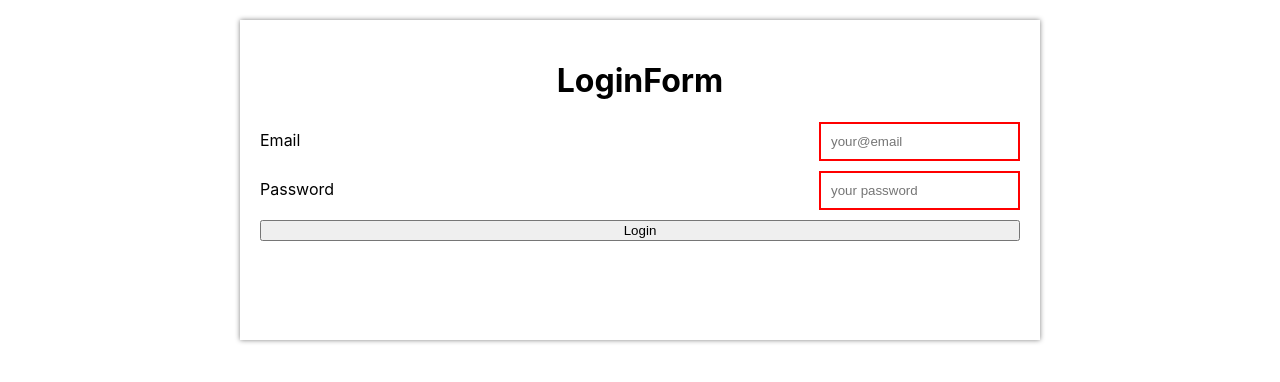
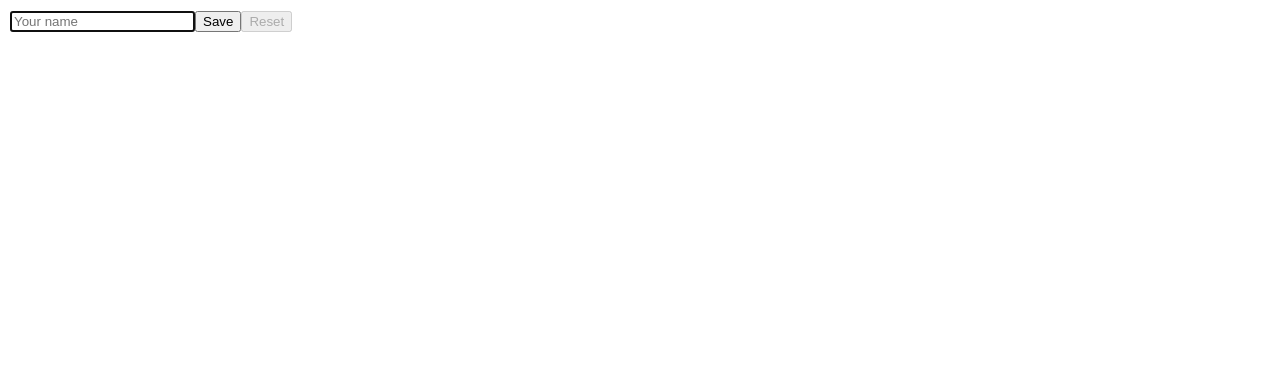
Before and after one commit to NataliiaYakovenko/react-vic-app, a React (Create React App) app: page / in a window 1280 px wide. Shown: the top 382 px of the page. Built offline with nearby package versions, Linux system fonts and the light colour scheme.

Commit message:
Add Formik welcome

```diff
--- a/package.json
+++ b/package.json
@@ -8,6 +8,7 @@
     "@testing-library/react": "^16.2.0",
     "@testing-library/user-event": "^13.5.0",
     "classnames": "^2.5.1",
+    "formik": "^2.4.6",
     "react": "^19.0.0",
     "react-dom": "^19.0.0",
     "react-router-dom": "^6.30.0",
--- a/src/App.js
+++ b/src/App.js
@@ -1,9 +1,9 @@
-import LoginForm from './components/LoginForm/LoginForm';
+import UserInfoForm from './components/UserInfoForm/UserInfoForm';
 
 
 // HOC - компонент вищого порядку (функція, яка приймає і повертає компонент)
 function App() {
-  return <LoginForm />;
+  return <UserInfoForm />;
 }
 
 export default App;
--- /dev/null
+++ b/src/components/UserInfoForm/UserInfoForm.jsx
@@ -0,0 +1,46 @@
+import { Formik } from "formik";
+import React from "react";
+import * as yup from "yup";
+
+const USER_VALIDATION_SCHEMA = yup.object({
+  firstName: yup.string().trim().min(2).max(20).required(),
+});
+
+function UserInfoForm() {
+  const userInitialValues = { firstName: "" };
+  const handleSubmit = (values, formikBag) => {
+    console.log(values);
+    console.log(formikBag);
+    formikBag.resetForm();
+  };
+  return (
+    <Formik
+      initialValues={userInitialValues}
+      onSubmit={handleSubmit}
+      validationSchema={USER_VALIDATION_SCHEMA}
+    >
+      {(formikProps) => {
+        console.log(formikProps);
+        return (
+          <form onSubmit={formikProps.handleSubmit} onReset={formikProps.handleReset}>
+            <input
+              type="text"
+              placeholder="Your name"
+              autoFocus
+              name="firstName"
+              value={formikProps.values.firstName}
+              onChange={formikProps.handleChange}
+            />
+            {formikProps.errors.firstName && (
+              <div> {formikProps.errors.firstName}</div>
+            )}
+            <button type="submit">Save</button>
+            <button type="reset" disabled={!formikProps.dirty}>Reset</button>
+          </form>
+        );
+      }}
+    </Formik>
+  );
+}
+
+export default UserInfoForm;
```
Also changed, not shown: src/utils/validateYup.js (added, +23 -0 lines), 1 other file (tests, documents, lock files or other folders).
